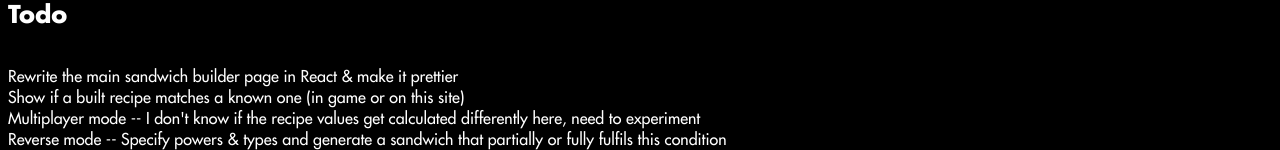
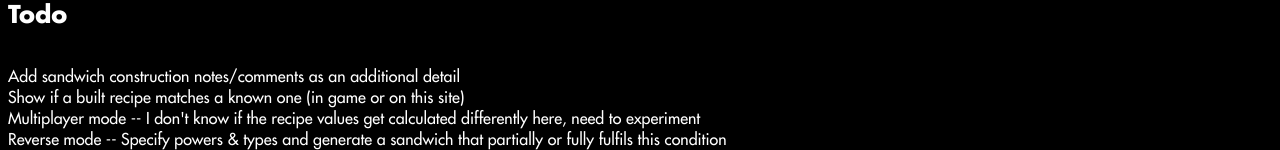
Before and after one commit to enigma0Z/pokemon-sv-sandwich-calc, a React (Create React App) app: page /bugs in a window 1280 px wide. Shown: the part 802-952 px from the top of the page. Built offline with nearby package versions, Linux system fonts and the light colour scheme.

Commit message:
New TODO

```diff
--- a/src/pages/Bugs/index.tsx
+++ b/src/pages/Bugs/index.tsx
@@ -39,7 +39,7 @@ export default function Bugs() {
         </li></ul>
         <h2>Todo</h2>
           <ul><li>
-            Rewrite the main sandwich builder page in React & make it prettier
+            Add sandwich construction notes/comments as an additional detail
           </li><li>
             Show if a built recipe matches a known one (in game or on this site)
           </li><li>
```
